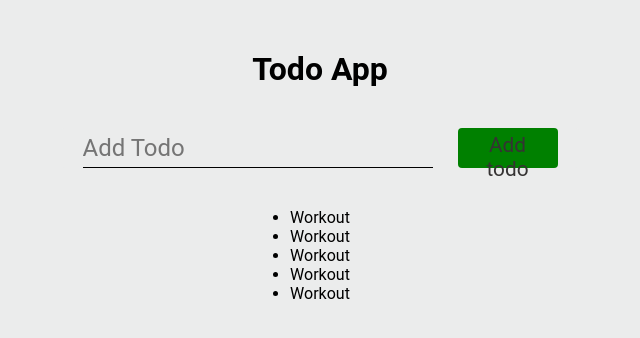
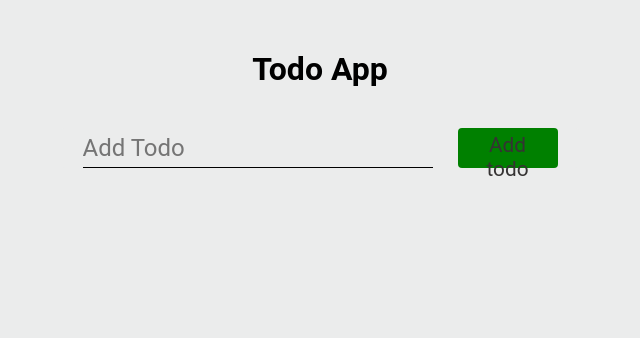
Before and after one commit to brian-ambani/react-projects, a React (Create React App) app in the folder todo-app/: page / in a window 1280 px wide. Shown: the top 338 px of the page, without its empty margins (320-960 px from the left). Built offline with nearby package versions, Linux system fonts and the light colour scheme.

Commit message:
updated the todos JSX

```diff
--- a/todo-app/src/components/displayTodo/DisplayTodos.jsx
+++ b/todo-app/src/components/displayTodo/DisplayTodos.jsx
@@ -1,15 +1,5 @@
 import styles from "./DisplayTodos.module.css";
 
 export default function DisplayTodos() {
-  return (
-    <div className={styles.displayTodos}>
-      <ul>
-        <li>Workout</li>
-        <li>Workout</li>
-        <li>Workout</li>
-        <li>Workout</li>
-        <li>Workout</li>
-      </ul>
-    </div>
-  );
+  return <div className={styles.displayTodos}></div>;
 }
```
